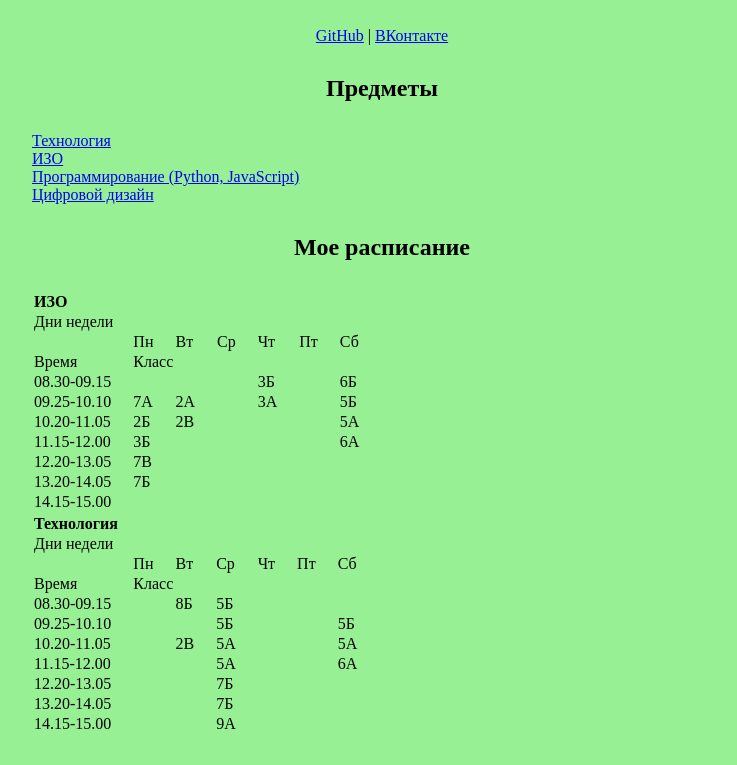
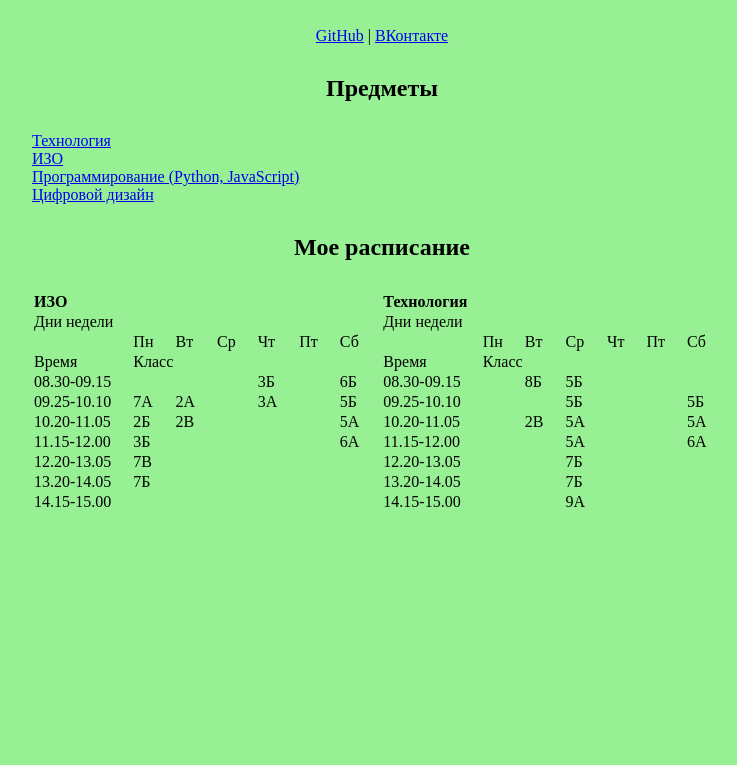
Before and after one commit to kimano94/Resume, a plain HTML site: page index.html in a window 1280 px wide. Shown: the part 479-1244 px from the top of the page, without its empty margins (258-995 px from the left). After the commit the page ends 1022 px from the top, so only its background shows below. Drawn offline with Linux system fonts and the light colour scheme.

Commit message:
Update style.css

```diff
--- a/style.css
+++ b/style.css
@@ -89,3 +89,7 @@ label {
 .hobby ol {
   list-style: none;
 }
+
+.stol {
+  display: flex;
+}
```
